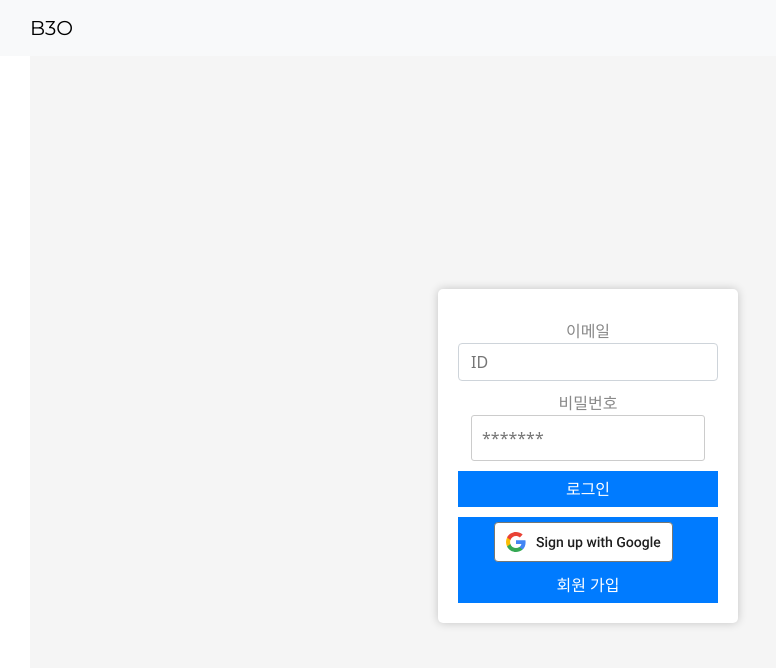
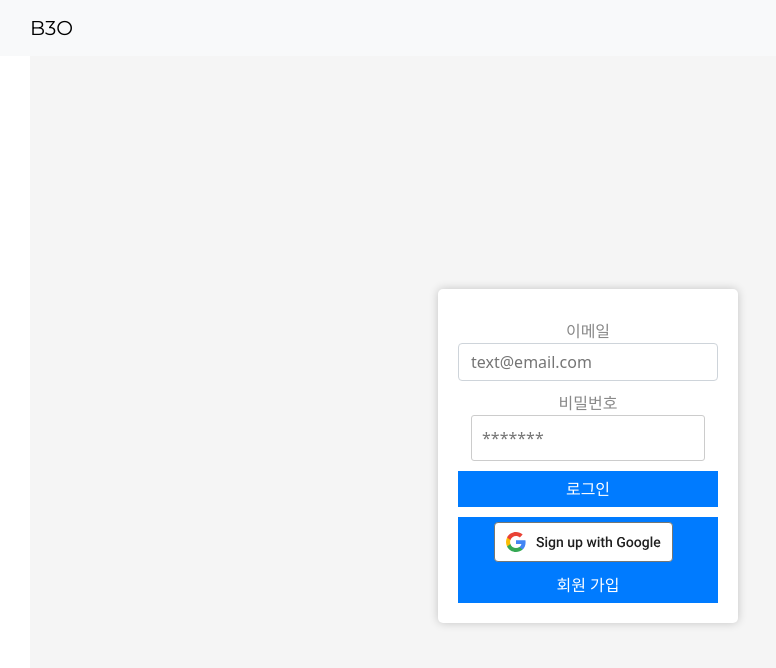
Before and after one commit to ACS-High-School/Frontend, a React (Create React App) app: page /login in a window 1280 px wide. Shown: the top 668 px of the page, without its empty margins (52-828 px from the left). Built offline with nearby package versions, Linux system fonts and the light colour scheme; no server answers; what aws-amplify, aws-jwt-verify would draw is missing.

Commit message:
AHSK-244 fix : 로그인 시 이메일 형식 검사 추가
- username 과 이메일 동시 로그인 막기 위한 방법으로 이메일 형식 검사

```diff
--- a/src/components/LoginPage.jsx
+++ b/src/components/LoginPage.jsx
@@ -60,10 +60,14 @@ const LoginForm = (props) => {
           <input
             id="email"
             type="text"
-            placeholder="ID"
+            placeholder="text@email.com"
             className="text_input"
             {...register("email", {
-              required: "\n 아이디는 필수 입력입니다.",
+              required: "이메일은 필수 입력입니다.",
+              pattern: {
+                value: /^[A-Z0-9._%+-]+@[A-Z0-9.-]+\.[A-Z]{2,}$/i,
+                message: "유효하지 않은 이메일 형식입니다."
+              }
             })}
           />
           {errors.email && <small role="alert">{errors.email.message}</small>}
```
